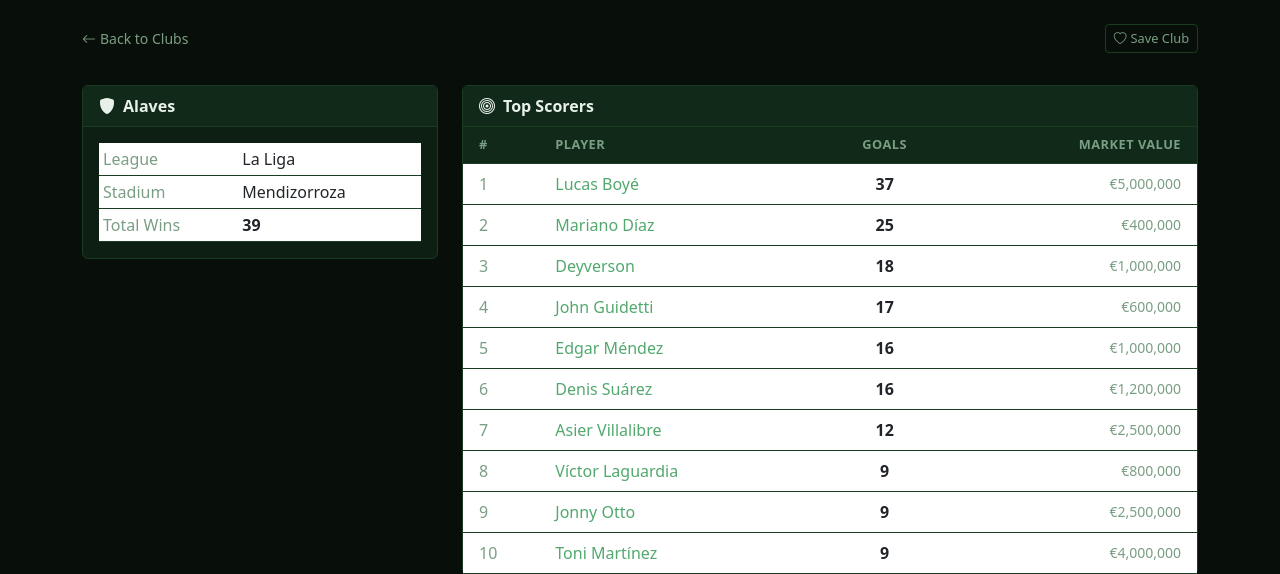
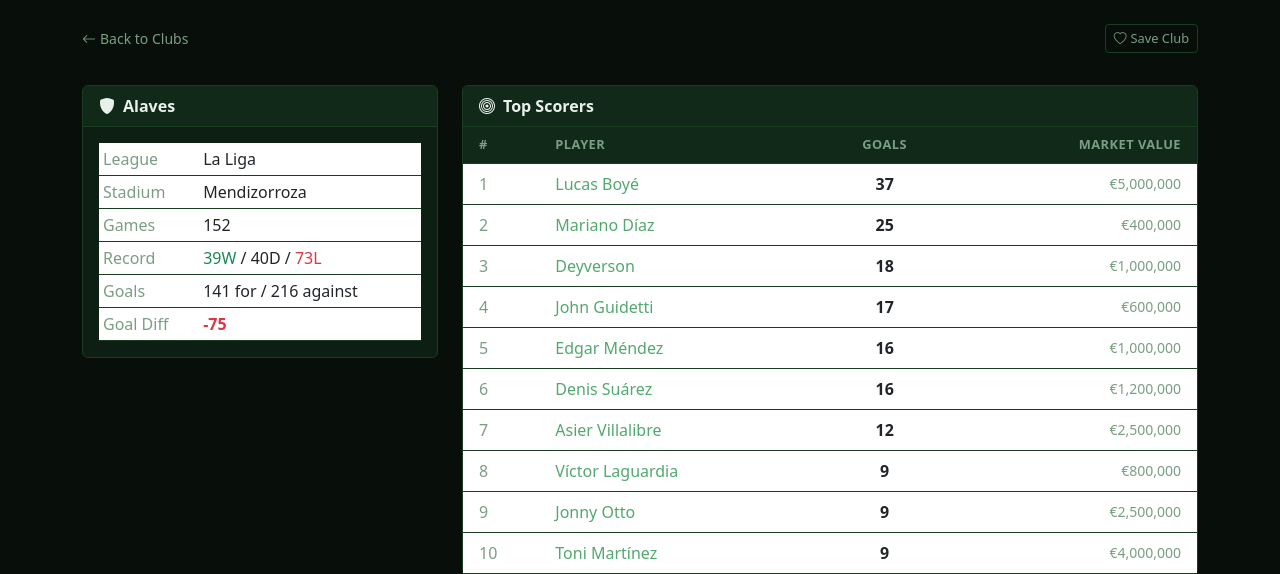
Before and after one commit to zeynepbastas/pitch-perfect, a Flask app: a page that uses templates/club.html in a window 1280 px wide. Shown: the part 58-632 px from the top of the page. Run offline with Flask 3, Linux system fonts and the light colour scheme; data comes from the database, SQL or seed files in the repository.

Commit message:
Use vw_club_record view on club profile pages
Adds all-time record (Games, W/D/L, Goals For/Against, Goal Diff)
to the club info card, queried via the vw_club_record SQL view.

```diff
--- a/app.py
+++ b/app.py
@@ -190,6 +190,10 @@ def club_profile(name):
     if not club:
         conn.close()
         return "Club not found", 404
+    record = conn.execute(
+        "SELECT Games, Wins, Draws, Losses, Goals_For, Goals_Against, Goal_Diff FROM vw_club_record WHERE Name=?",
+        (name,)
+    ).fetchone()
     managers = conn.execute(
         "SELECT Name, Years_Managed FROM Manager_Manages WHERE Club_Name=? ORDER BY Years_Managed DESC",
         (name,)
@@ -210,7 +214,7 @@ def club_profile(name):
             (session['user_id'], name)
         ).fetchone() is not None
     conn.close()
-    return render_template('club.html', club=club, managers=managers,
+    return render_template('club.html', club=club, record=record, managers=managers,
                            top_players=top_players, recent_games=recent_games,
                            is_saved=is_saved)
 
--- a/templates/club.html
+++ b/templates/club.html
@@ -35,7 +35,12 @@
         <table class="table table-sm mb-0">
           <tr><td class="text-muted">League</td><td>{{ club['League_Name'] }}</td></tr>
           <tr><td class="text-muted">Stadium</td><td>{{ club['Location'] or '—' }}</td></tr>
-          <tr><td class="text-muted">Total Wins</td><td class="fw-bold">{{ club['Number_Of_Wins'] }}</td></tr>
+          {% if record %}
+          <tr><td class="text-muted">Games</td><td>{{ record['Games'] }}</td></tr>
+          <tr><td class="text-muted">Record</td><td><span class="text-success">{{ record['Wins'] }}W</span> / {{ record['Draws'] }}D / <span class="text-danger">{{ record['Losses'] }}L</span></td></tr>
+          <tr><td class="text-muted">Goals</td><td>{{ record['Goals_For'] }} for / {{ record['Goals_Against'] }} against</td></tr>
+          <tr><td class="text-muted">Goal Diff</td><td class="fw-bold {% if record['Goal_Diff'] > 0 %}text-success{% elif record['Goal_Diff'] < 0 %}text-danger{% endif %}">{{ '+' if record['Goal_Diff'] > 0 else '' }}{{ record['Goal_Diff'] }}</td></tr>
+          {% endif %}
         </table>
       </div>
     </div>
```
